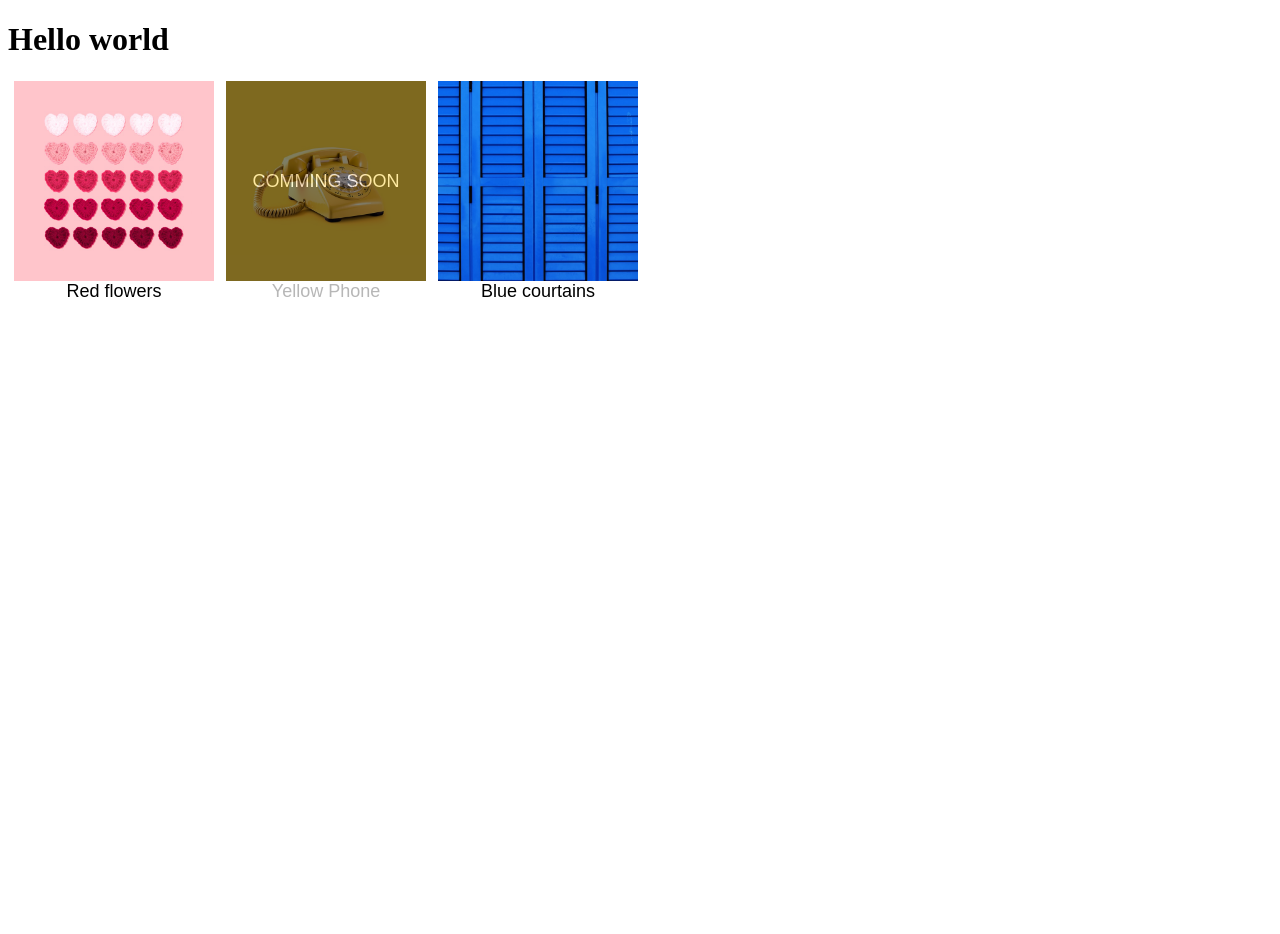
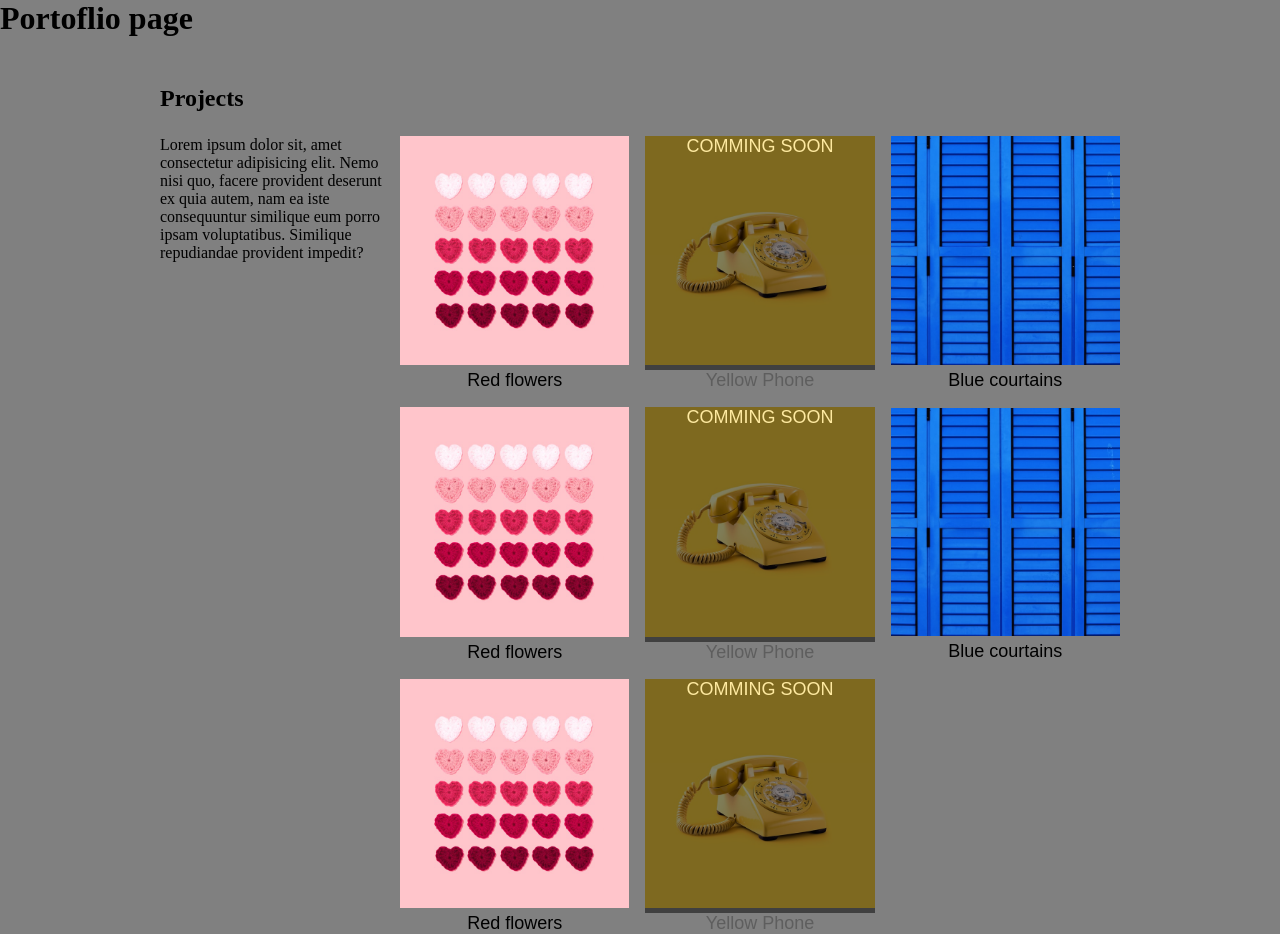
Before and after one commit to elalienx/json-data, a React (Create React App) app: page / in a window 1280 px wide. Before the commit the page ends 800 px from the top, so only its background shows below. Built offline with nearby package versions, Linux system fonts and the light colour scheme.

Commit message:
added the grid like in the project

```diff
--- a/src/App.jsx
+++ b/src/App.jsx
@@ -9,8 +9,21 @@ export default function App() {
 
   return (
     <div className="App">
-      <h1>Hello world</h1>
-      {Projects}
+      <h1>Portoflio page</h1>
+
+      {/* Project */}
+      <section className="projects">
+        <h2>Projects</h2>
+        <div className="grid">
+          <p>
+            Lorem ipsum dolor sit, amet consectetur adipisicing elit. Nemo nisi
+            quo, facere provident deserunt ex quia autem, nam ea iste
+            consequuntur similique eum porro ipsam voluptatibus. Similique
+            repudiandae provident impedit?
+          </p>
+          <div className="content">{Projects}</div>
+        </div>
+      </section>
     </div>
   );
 }
--- a/src/data/projects.json
+++ b/src/data/projects.json
@@ -1,6 +1,5 @@
 [
   {
-    "id": 0,
     "title": "Red flowers",
     "imageURL": "hearts.jpg",
     "message": "Hellow looks at this pretty flowers 🌸",
@@ -8,17 +7,47 @@
     "icon": "car"
   },
   {
-    "id": 1,
     "title": "Yellow Phone",
     "imageURL": "telephone.png",
     "message": "A very yellow telephone 📳",
     "active": false
   },
   {
-    "id": 2,
     "title": "Blue courtains",
     "imageURL": "windows.jpg",
     "message": "The most boring picture of the 3 🟦",
     "active": true
+  },
+  {
+    "title": "Red flowers",
+    "imageURL": "hearts.jpg",
+    "message": "Hellow looks at this pretty flowers 🌸",
+    "active": true,
+    "icon": "car"
+  },
+  {
+    "title": "Yellow Phone",
+    "imageURL": "telephone.png",
+    "message": "A very yellow telephone 📳",
+    "active": false
+  },
+  {
+    "title": "Blue courtains",
+    "imageURL": "windows.jpg",
+    "message": "The most boring picture of the 3 🟦",
+    "active": true
+  },
+  {
+    "title": "Red flowers",
+    "imageURL": "hearts.jpg",
+    "message": "Hellow looks at this pretty flowers 🌸",
+    "active": true,
+    "icon": "car"
+  },
+  {
+    "title": "Yellow Phone",
+    "imageURL": "telephone.png",
+    "message": "A very yellow telephone 📳",
+    "active": false
   }
 ]
--- /dev/null
+++ b/src/styles/card.css
@@ -0,0 +1,33 @@
+.card {
+  margin: 0;
+  padding: 0;
+  background: none;
+  border: none;
+  font-size: 18px;
+}
+
+.card .header {
+  position: relative;
+}
+
+.card .comming-soon {
+  position: absolute;
+  top: 0;
+  right: 0;
+  bottom: 0;
+  left: 0;
+
+  background-color: black;
+  opacity: 0.5;
+  color: white;
+  text-transform: uppercase;
+}
+
+.card .thumbnail {
+  max-width: 100%;
+  height: auto;
+}
+
+.card .title {
+  display: block;
+}
--- /dev/null
+++ b/src/styles/debug.css
@@ -0,0 +1,12 @@
+.projects {
+  background-color: rgba(175, 0, 255, 0.1);
+}
+.projects h2 {
+  background-color: rgba(255, 0, 0, 0.5);
+}
+.projects p {
+  background-color: rgba(0, 255, 0, 0.5);
+}
+.projects .content {
+  background-color: rgba(0, 0, 255, 0.5);
+}
--- /dev/null
+++ b/src/styles/layout.css
@@ -0,0 +1,7 @@
+body {
+  margin: 0;
+}
+
+.App {
+  background-color: grey;
+}
--- /dev/null
+++ b/src/styles/project.css
@@ -0,0 +1,29 @@
+.projects {
+  box-sizing: border-box;
+  padding: 24px;
+}
+
+.projects .content {
+  display: grid;
+  grid-template-columns: 1fr 1fr;
+  column-gap: 16px;
+  row-gap: 16px;
+}
+
+/* Larger than tablet */
+@media (min-width: 750px) {
+  .projects {
+    max-width: 960px;
+    margin: 0 auto;
+    padding: 0;
+  }
+
+  .projects .grid {
+    display: grid;
+    grid-template-columns: 3fr 9fr;
+  }
+
+  .projects .content {
+    grid-template-columns: 1fr 1fr 1fr;
+  }
+}
--- a/src/styles/style.css
+++ b/src/styles/style.css
@@ -1,34 +1,5 @@
-.card {
-  background: none;
-  border: none;
-  font-size: 18px;
-}
-
-.card .header {
-  width: 200px;
-  height: 200px;
-  position: relative;
-}
-
-.card .comming-soon {
-  position: absolute;
-  top: 0;
-  right: 0;
-  bottom: 0;
-  left: 0;
-
-  background-color: black;
-  opacity: 0.5;
-  color: white;
-  text-transform: uppercase;
-  line-height: 200px;
-}
-
-.card .thumbnail {
-  width: 200px;
-  height: auto;
-}
-
-.card .title {
-  display: block;
-}
+@import "./layout.css";
+@import "./typography.css";
+@import "./project.css";
+@import "./card.css";
+/* @import "./debug.css"; */
--- /dev/null
+++ b/src/styles/typography.css
@@ -0,0 +1,18 @@
+h1,
+h2,
+h3,
+p {
+  margin: 0;
+}
+
+h1 {
+  margin-bottom: 48px;
+}
+
+h2 {
+  margin-bottom: 24px;
+}
+
+p {
+  margin-bottom: 16px;
+}
```
